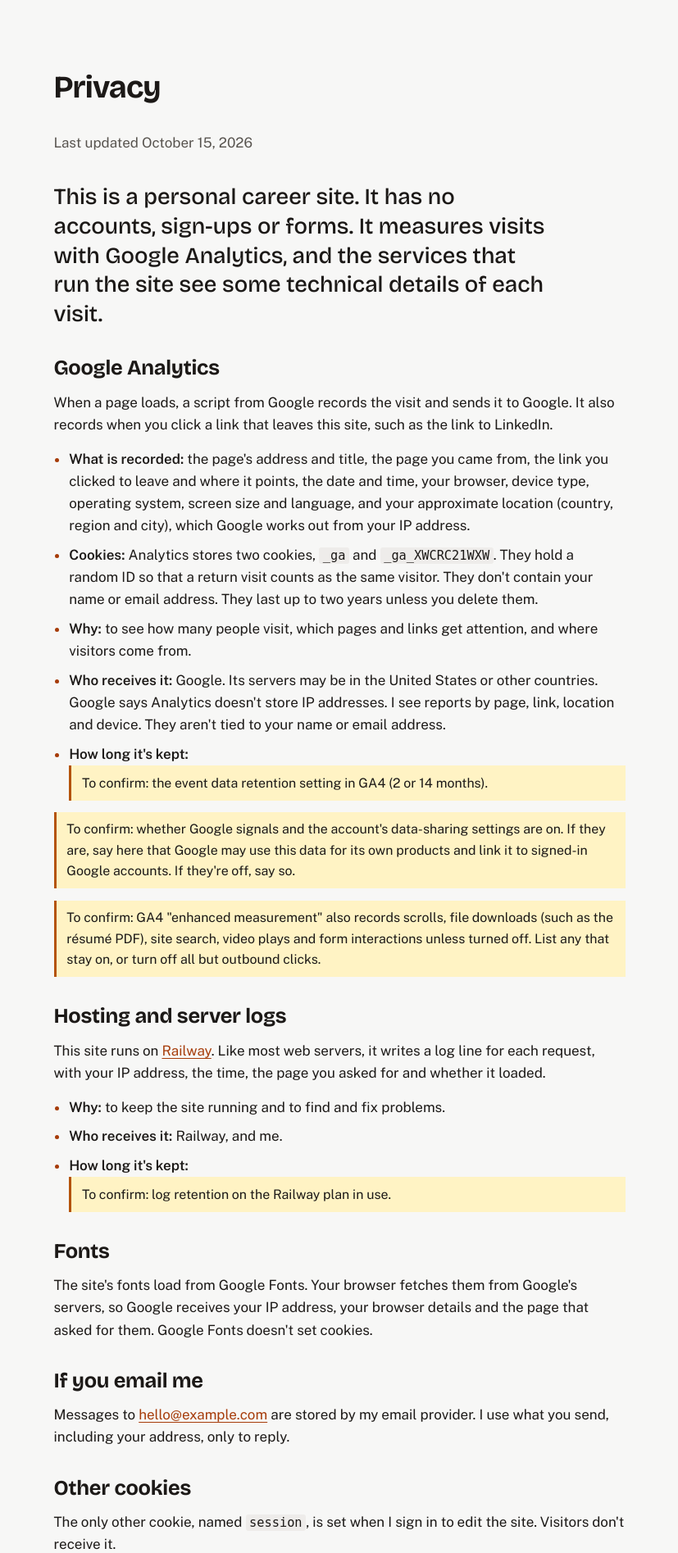
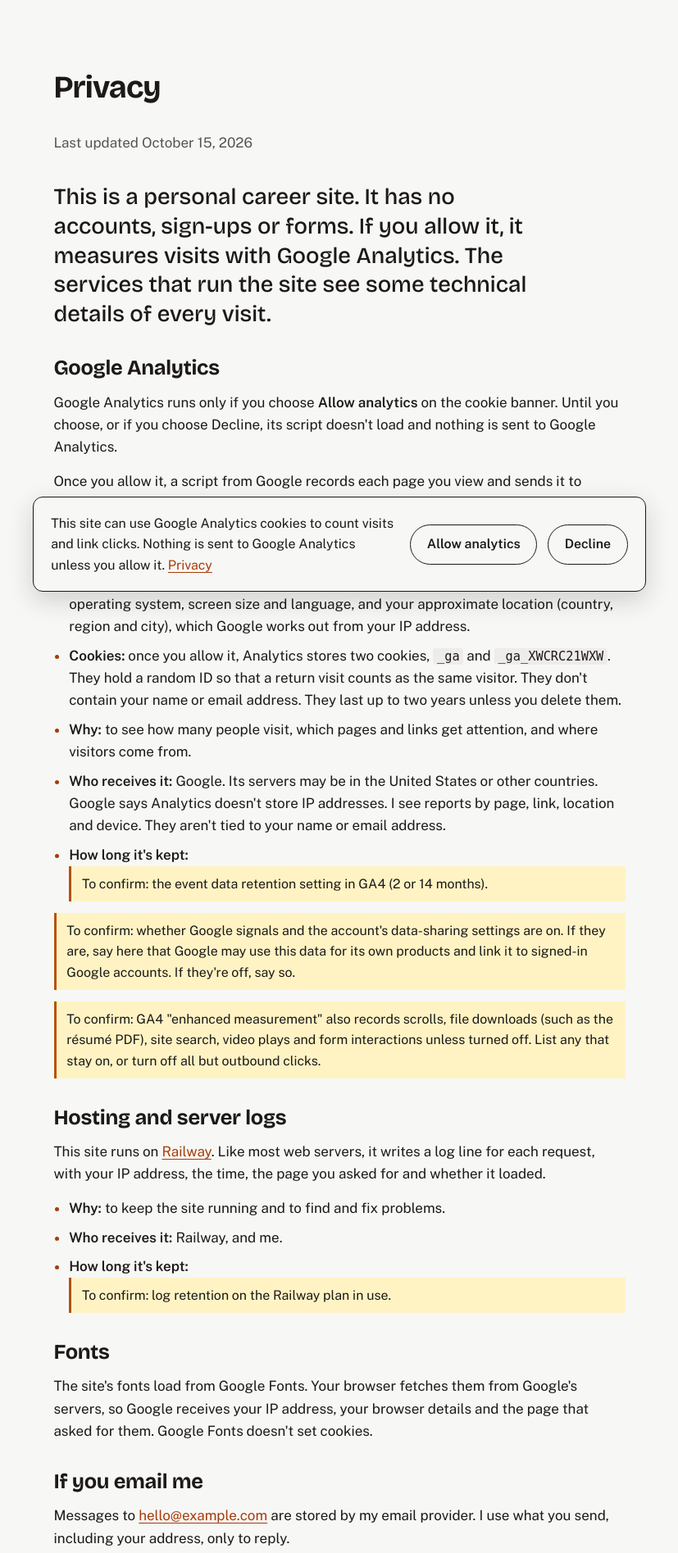
Before and after one commit to jacksonddorr-dev/career-platform, a FastAPI app: page /privacy in a window 1280 px wide. Shown: the part 61-1956 px from the top of the page at 82% size, without its empty margins (226-1053 px from the left). Run offline with FastAPI, Linux system fonts and the light colour scheme.

Commit message:
Load Google Analytics only after consent
Add a cookie banner with Allow/Decline and a footer "Cookie settings"
button. Consent Mode defaults every type to denied, and gtag.js
(G-XWCRC21WXW) is injected only after the visitor allows analytics.
Declining deletes the _ga cookies and reloads without the tag. The
Privacy page now describes the banner and the stored choice.

Co-Authored-By: Claude Opus 5.5 <noreply@anthropic.com>

```diff
--- a/app/templates/base.html
+++ b/app/templates/base.html
@@ -109,7 +109,15 @@
     .site-footer { border-top: 1px solid var(--rule); padding: 1.5rem 0 2.5rem; font-size: .9375rem; color: var(--muted); }
     .site-footer .wrap { display: flex; flex-wrap: wrap; gap: .5rem 1.5rem; justify-content: space-between; }
     .site-footer ul { display: flex; flex-wrap: wrap; gap: .25rem 1.25rem; list-style: none; padding: 0; }
-    .site-footer a { display: inline-block; padding: .35rem 0; }
+    .site-footer a, .site-footer .link { display: inline-block; padding: .35rem 0; }
+    .link { font: inherit; color: var(--accent); background: none; border: 0; cursor: pointer; text-decoration: underline; text-decoration-thickness: 1px; text-underline-offset: .2em; }
+    .link:hover { text-decoration-thickness: 2px; }
+    [hidden] { display: none !important; }
+
+    .consent { position: fixed; z-index: 3; left: var(--gutter); right: var(--gutter); bottom: 1rem; max-width: 44rem; margin: 0 auto; display: grid; gap: 1rem; padding: 1.1rem 1.25rem; background: var(--paper); border: 1px solid var(--ink); border-radius: 12px; box-shadow: 0 10px 30px rgb(28 25 23 / .18); font-size: .9375rem; }
+    .consent-actions { display: flex; flex-wrap: wrap; gap: .75rem; }
+    .consent .button { cursor: pointer; font: 600 .9375rem/1 var(--body); background: var(--paper); }
+    @media (min-width: 40rem) { .consent { grid-template-columns: minmax(0, 1fr) auto; align-items: center; } }
 
     @media (prefers-reduced-motion: no-preference) {
       .hero .wrap > * { animation: rise .7s cubic-bezier(.16,1,.3,1) both; }
@@ -141,6 +149,67 @@
     {% if content.profile.linkedin_url %}<li><a href="{{ content.profile.linkedin_url }}">LinkedIn</a></li>{% endif %}
     <li><a href="/resume.pdf">Download résumé (PDF)</a></li>
     <li><a href="/privacy">Privacy</a></li>
+    <li><button type="button" class="link" data-consent-open hidden>Cookie settings</button></li>
   </ul>
 </div></footer>
+<div class="consent" id="consent" role="region" aria-labelledby="consent-title" hidden>
+  <p id="consent-title">This site can use Google Analytics cookies to count visits and link clicks. Nothing is sent to Google Analytics unless you allow it. <a href="/privacy">Privacy</a></p>
+  <div class="consent-actions">
+    <button type="button" class="button" data-consent-allow>Allow analytics</button>
+    <button type="button" class="button" data-consent-decline>Decline</button>
+  </div>
+</div>
+<!-- Google tag (gtag.js) with Consent Mode. gtag.js loads only after the visitor allows analytics. -->
+<script>
+  window.dataLayer = window.dataLayer || [];
+  function gtag(){dataLayer.push(arguments);}
+  gtag('consent', 'default', {analytics_storage: 'denied', ad_storage: 'denied', ad_user_data: 'denied', ad_personalization: 'denied'});
+
+  (function () {
+    var ID = 'G-XWCRC21WXW', KEY = 'analytics-consent', started = false;
+    var banner = document.getElementById('consent');
+    function read() { try { return localStorage.getItem(KEY); } catch (e) { return null; } }
+    function save(value) { try { localStorage.setItem(KEY, value); } catch (e) {} }
+    function start() {
+      if (started) return;
+      started = true;
+      gtag('consent', 'update', {analytics_storage: 'granted'});
+      gtag('js', new Date());
+      gtag('config', ID);
+      var s = document.createElement('script');
+      s.async = true;
+      s.src = 'https://www.googletagmanager.com/gtag/js?id=' + ID;
+      document.head.appendChild(s);
+    }
+    function clearCookies() {
+      var parts = location.hostname.split('.');
+      document.cookie.split(';').forEach(function (c) {
+        var name = c.split('=')[0].trim();
+        if (name !== '_ga' && name.indexOf('_ga_') !== 0) return;
+        for (var i = 0; i < parts.length; i++) {
+          var domain = parts.slice(i).join('.');
+          document.cookie = name + '=; Max-Age=0; path=/; domain=.' + domain;
+        }
+        document.cookie = name + '=; Max-Age=0; path=/';
+      });
+    }
+    function show() { banner.hidden = false; banner.querySelector('button').focus(); }
+
+    banner.querySelector('[data-consent-allow]').addEventListener('click', function () {
+      save('granted'); banner.hidden = true; start();
+    });
+    banner.querySelector('[data-consent-decline]').addEventListener('click', function () {
+      save('denied'); banner.hidden = true; clearCookies();
+      // gtag.js can't be unloaded, so reload the page without it.
+      if (started) location.reload();
+    });
+    var open = document.querySelector('[data-consent-open]');
+    open.hidden = false;
+    open.addEventListener('click', show);
+
+    var choice = read();
+    if (choice === 'granted') start();
+    else if (choice !== 'denied') banner.hidden = false;
+  })();
+</script>
 </body></html>
--- a/app/templates/privacy.html
+++ b/app/templates/privacy.html
@@ -9,14 +9,15 @@
   <h1 class="page-title">Privacy</h1>
   <p class="where">Last updated <time datetime="2026-10-15">October 15, 2026</time></p>
 
-  <p class="lede">This is a personal career site. It has no accounts, sign-ups or forms. It measures visits with Google Analytics, and the services that run the site see some technical details of each visit.</p>
+  <p class="lede">This is a personal career site. It has no accounts, sign-ups or forms. If you allow it, it measures visits with Google Analytics. The services that run the site see some technical details of every visit.</p>
 
   <section aria-labelledby="h-analytics">
     <h2 id="h-analytics">Google Analytics</h2>
-    <p>When a page loads, a script from Google records the visit and sends it to Google. It also records when you click a link that leaves this site, such as the link to LinkedIn.</p>
+    <p>Google Analytics runs only if you choose <strong>Allow analytics</strong> on the cookie banner. Until you choose, or if you choose Decline, its script doesn't load and nothing is sent to Google Analytics.</p>
+    <p>Once you allow it, a script from Google records each page you view and sends it to Google. It also records when you click a link that leaves this site, such as the link to LinkedIn.</p>
     <ul>
       <li><strong>What is recorded:</strong> the page's address and title, the page you came from, the link you clicked to leave and where it points, the date and time, your browser, device type, operating system, screen size and language, and your approximate location (country, region and city), which Google works out from your IP address.</li>
-      <li><strong>Cookies:</strong> Analytics stores two cookies, <code>_ga</code> and <code>_ga_XWCRC21WXW</code>. They hold a random ID so that a return visit counts as the same visitor. They don't contain your name or email address. They last up to two years unless you delete them.</li>
+      <li><strong>Cookies:</strong> once you allow it, Analytics stores two cookies, <code>_ga</code> and <code>_ga_XWCRC21WXW</code>. They hold a random ID so that a return visit counts as the same visitor. They don't contain your name or email address. They last up to two years unless you delete them.</li>
       <li><strong>Why:</strong> to see how many people visit, which pages and links get attention, and where visitors come from.</li>
       <li><strong>Who receives it:</strong> Google. Its servers may be in the United States or other countries. Google says Analytics doesn't store IP addresses. I see reports by page, link, location and device. They aren't tied to your name or email address.</li>
       <li><strong>How long it's kept:</strong> <mark class="todo">To confirm: the event data retention setting in GA4 (2 or 14 months).</mark></li>
@@ -48,16 +49,18 @@
   {% endif %}
 
   <section aria-labelledby="h-cookie">
-    <h2 id="h-cookie">Other cookies</h2>
+    <h2 id="h-cookie">Other cookies and storage</h2>
+    <p>Your choice on the cookie banner is saved in your browser's storage for this site, under the name <code>analytics-consent</code>, so the banner doesn't ask again on every page. It stays in your browser and isn't sent to me.</p>
     <p>The only other cookie, named <code>session</code>, is set when I sign in to edit the site. Visitors don't receive it.</p>
   </section>
 
   <section aria-labelledby="h-choices">
     <h2 id="h-choices">Your choices</h2>
-    <p>This site doesn't show a cookie banner or ask for consent. Analytics starts as soon as a page loads. The site doesn't respond to Do Not Track or Global Privacy Control signals.</p>
+    <p>On your first visit, a banner asks whether to allow analytics cookies. Google Analytics loads only if you choose Allow. The site doesn't read Do Not Track or Global Privacy Control signals, so use the banner to decline.</p>
     <p>What you can do:</p>
     <ul>
-      <li><strong>Block Analytics.</strong> Many content blockers, and the tracking protection in some browsers, stop Google Analytics from loading. Google also offers an <a href="https://tools.google.com/dlpage/gaoptout">opt-out browser add-on</a> for desktop browsers. The site works normally either way.</li>
+      <li><strong>Change your choice.</strong> Use <strong>Cookie settings</strong> at the bottom of any page. If you switch to Decline, the site deletes the Analytics cookies and reloads the page without Analytics. If you clear this site's data in your browser, the banner asks again.</li>
+      <li><strong>Block Analytics everywhere.</strong> Many content blockers, and the tracking protection in some browsers, stop Google Analytics from loading. Google also offers an <a href="https://tools.google.com/dlpage/gaoptout">opt-out browser add-on</a> for desktop browsers. The site works normally either way.</li>
       <li><strong>Delete or block the cookies.</strong> Deleting <code>_ga</code> and <code>_ga_XWCRC21WXW</code> removes the ID. If you allow cookies again, a later visit gets a new one.</li>
       <li><strong>Block Google Fonts.</strong> A content blocker can stop the fonts from loading. The site then uses your device's own fonts.</li>
       {% if p.email %}<li><strong>Ask me.</strong> Questions or requests go to <a href="mailto:{{ p.email }}">{{ p.email }}</a>. Analytics data isn't linked to your name, so I can't find it from your name or email address. If you send me the value of your <code>_ga</code> cookie, I can ask Google to delete the data linked to that ID.</li>{% endif %}
```
Also changed, not shown: tests/test_web.py (+17 -0 lines).
